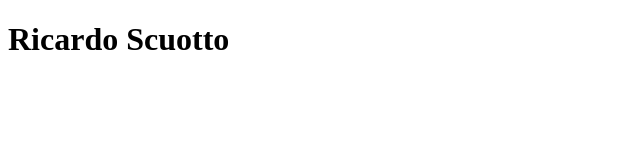
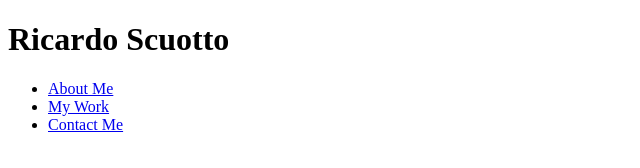
Before and after one commit to Ricky-Sama/Portfolio, a plain HTML site: page index.html in a window 1280 px wide. Shown: the whole page, without its empty margins (0-640 px from the left). Drawn offline with Linux system fonts and the light colour scheme.

Commit message:
added ul and li elements for about me, my work, and contact me links

```diff
--- a/index.html
+++ b/index.html
@@ -9,6 +9,18 @@
 <body>
     <header>
         <h1>Ricardo Scuotto</h1>
+        <nav>
+            <ul>
+                <li>
+                    <a href="#about-me">About Me</a>
+                </li>
+                <li>
+                    <a href="#my-work">My Work</a>
+                </li>
+                <li>
+                    <a href="#contact-me">Contact Me</a>
+                </li>
+            </ul>
     </header>
 
     <main>
```
